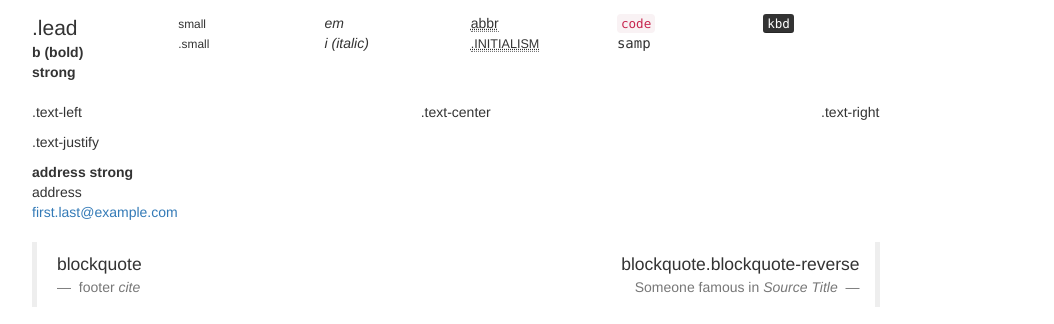
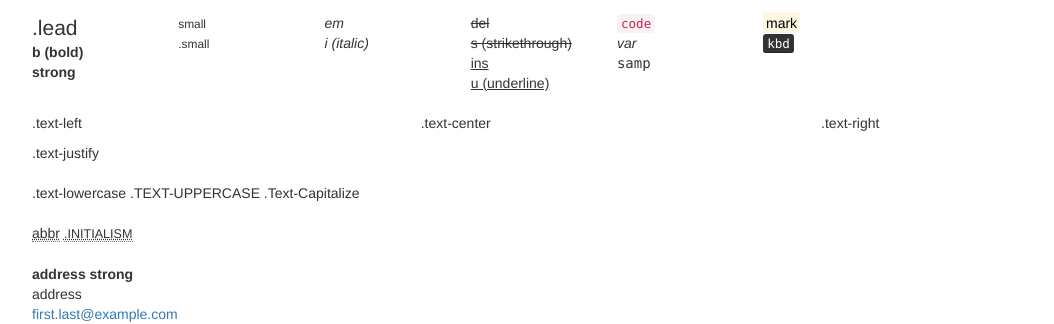
Before and after one commit to anvoz/bootstrap-tldr, a website: page app/index.html in a window 1280 px wide. Shown: the part 431-755 px from the top of the page, without its empty margins (38-1092 px from the left). Drawn offline with nearby package versions, Linux system fonts and the light colour scheme; files that its build step writes are made by us from their sources.

Commit message:
ADDED inline text elements and transformation classes

```diff
--- a/app/index.html
+++ b/app/index.html
@@ -136,22 +136,30 @@
     <i>i (italic)</i>
   </div>
 
+  <!-- Inline text elements -->
   <div class="col-sm-2 col-xs-4">
-    <!-- Abbreviations -->
-    <abbr title="abbreviation">abbr</abbr><br>
-    <abbr class="initialism" title="abbreviation.initialism">
-      .initialism
-    </abbr>
+    <!-- Deleted text -->
+    <del>del</del><br>
+    <!-- Strikethrough text -->
+    <s>s (strikethrough)</s><br>
+    <!-- Inserted text -->
+    <ins>ins</ins><br>
+    <!-- Underlined text -->
+    <u>u (underline)</u>
   </div>
 
   <div class="col-sm-2 col-xs-4">
     <!-- Inline code -->
     <code>code</code><br>
+    <!-- Variables -->
+    <var>var</var><br>
     <!-- Sample output from a program -->
     <samp>samp</samp>
   </div>
 
   <div class="col-sm-2 col-xs-4">
+    <!-- Marked text -->
+    <mark>mark</mark><br>
     <!-- User input -->
     <kbd>kbd</kbd>
   </div>
@@ -169,9 +177,24 @@
     <p class="text-right">.text-right</p>
   </div>
   <div class="col-xs-12">
-    <p class="text-justify">.text-justify</p>
-  </div>
-</div>
+    <div class="text-justify">.text-justify</div>
+  </div>
+</div><br>
+
+<!-- Transformation classes -->
+<div class="js-html-inspector">
+  <span class="text-lowercase">.text-lowercase</span>
+  <span class="text-uppercase">.text-uppercase</span>
+  <span class="text-capitalize">.text-capitalize</span>
+</div><br>
+
+<!-- Abbreviations -->
+<div class="js-html-inspector">
+  <abbr title="abbreviation">abbr</abbr>
+  <abbr class="initialism" title="abbreviation.initialism">
+    .initialism
+  </abbr>
+</div><br>
 
 <!-- Addresses -->
 <div class="js-html-inspector">
```
Also changed, not shown: app/contents/css.html (+30 -7 lines), app/contents/sections/css/typography.html (+30 -7 lines).
